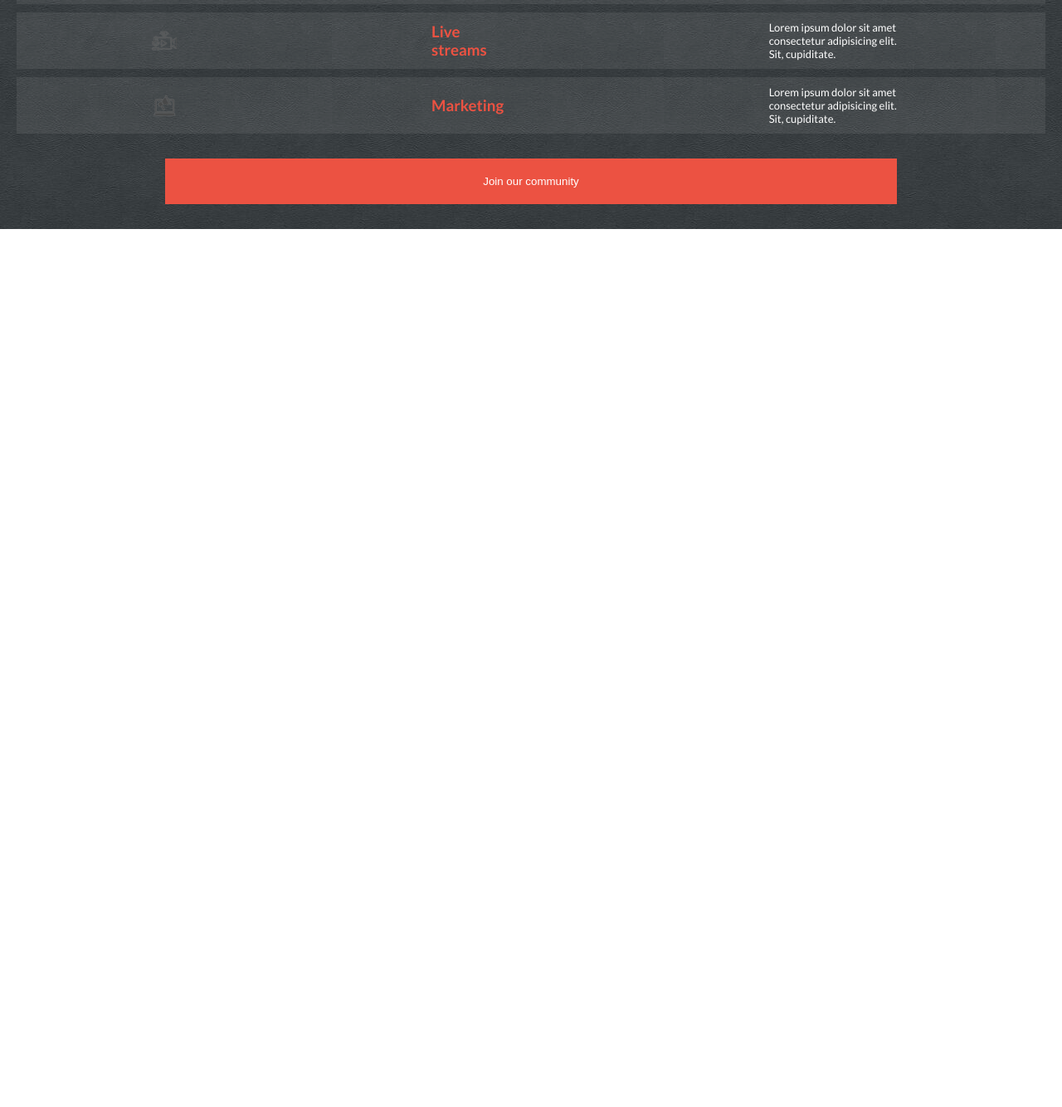
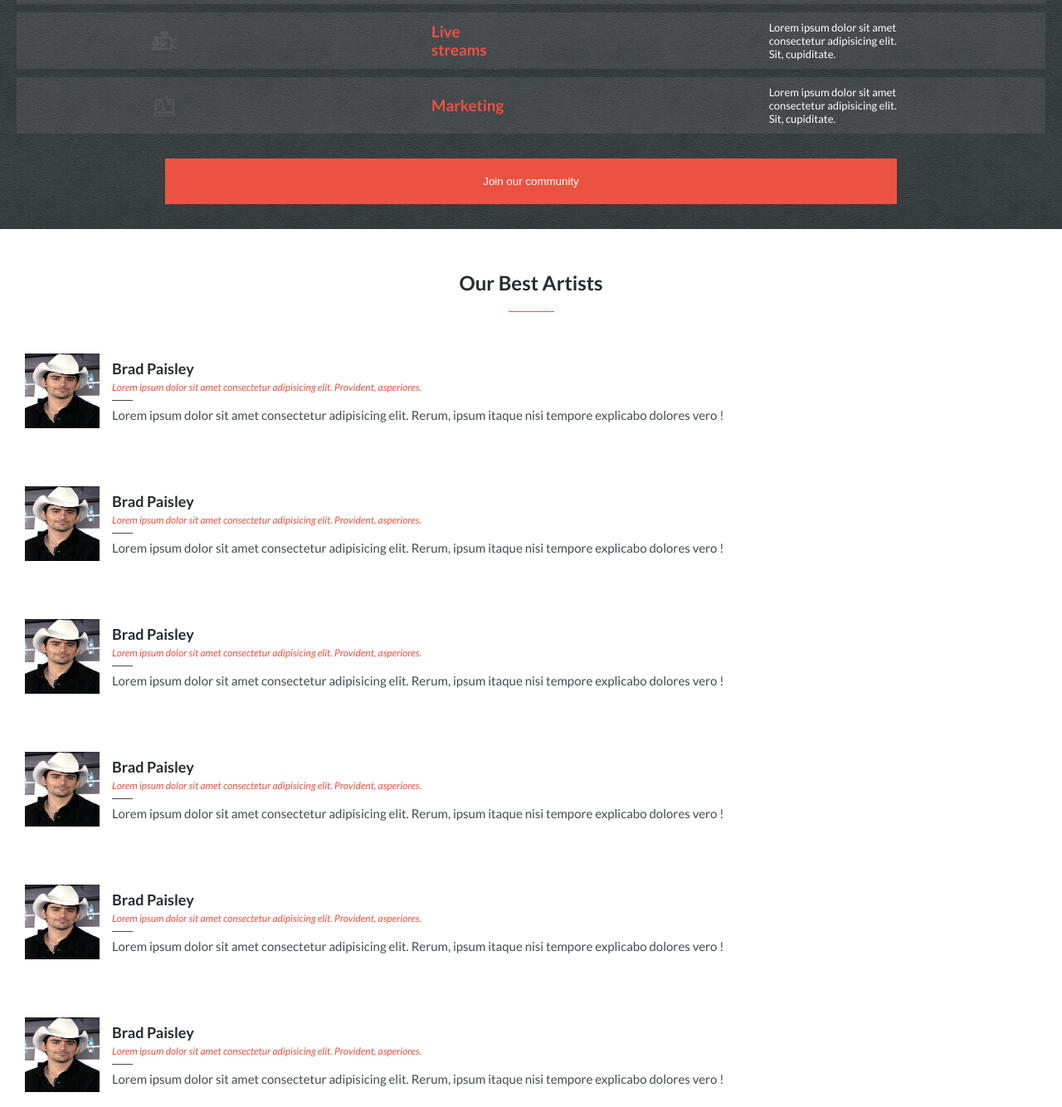
Before and after one commit to Samuellekpor/Koncert-project, a website: page index.html in a window 1280 px wide. Shown: the part 977-2311 px from the top of the page at 83% size. Before the commit the page ends 1253 px from the top, so only its background shows below. Drawn offline with Linux system fonts and the light colour scheme.

Commit message:
Create our artists section

```diff
--- a/index.html
+++ b/index.html
@@ -66,5 +66,66 @@
       <button class="button">Join our community</button>
   </section>
 
+  <section class="our-artists">
+    <h2 class="artists-title">Our Best Artists</h2>
+    <span class="separator"></span>
+    <div class="artists">
+      <div class="artist">
+        <img src="images/Brad-Paisley.jpg" alt="" class="artist-image">
+        <div class="artist-description">
+          <h3 class="artist-name">Brad Paisley</h3>
+          <small class="job-desc">Lorem ipsum dolor sit amet consectetur adipisicing elit. Provident, asperiores.</small>
+          <span class="separator2"></span>
+          <p class="artist-desc">Lorem ipsum dolor sit amet consectetur adipisicing elit. Rerum, ipsum itaque nisi tempore explicabo dolores vero !</p>
+        </div>
+      </div>
+      <div class="artist">
+        <img src="images/Brad-Paisley.jpg" alt="" class="artist-image">
+        <div class="artist-description">
+          <h3 class="artist-name">Brad Paisley</h3>
+          <small class="job-desc">Lorem ipsum dolor sit amet consectetur adipisicing elit. Provident, asperiores.</small>
+          <span class="separator2"></span>
+          <p class="artist-desc">Lorem ipsum dolor sit amet consectetur adipisicing elit. Rerum, ipsum itaque nisi tempore explicabo dolores vero !</p>
+        </div>
+      </div>
+      <div class="artist">
+        <img src="images/Brad-Paisley.jpg" alt="" class="artist-image">
+        <div class="artist-description">
+          <h3 class="artist-name">Brad Paisley</h3>
+          <small class="job-desc">Lorem ipsum dolor sit amet consectetur adipisicing elit. Provident, asperiores.</small>
+          <span class="separator2"></span>
+          <p class="artist-desc">Lorem ipsum dolor sit amet consectetur adipisicing elit. Rerum, ipsum itaque nisi tempore explicabo dolores vero !</p>
+        </div>
+      </div>
+      <div class="artist">
+        <img src="images/Brad-Paisley.jpg" alt="" class="artist-image">
+        <div class="artist-description">
+          <h3 class="artist-name">Brad Paisley</h3>
+          <small class="job-desc">Lorem ipsum dolor sit amet consectetur adipisicing elit. Provident, asperiores.</small>
+          <span class="separator2"></span>
+          <p class="artist-desc">Lorem ipsum dolor sit amet consectetur adipisicing elit. Rerum, ipsum itaque nisi tempore explicabo dolores vero !</p>
+        </div>
+      </div>
+      <div class="artist">
+        <img src="images/Brad-Paisley.jpg" alt="" class="artist-image">
+        <div class="artist-description">
+          <h3 class="artist-name">Brad Paisley</h3>
+          <small class="job-desc">Lorem ipsum dolor sit amet consectetur adipisicing elit. Provident, asperiores.</small>
+          <span class="separator2"></span>
+          <p class="artist-desc">Lorem ipsum dolor sit amet consectetur adipisicing elit. Rerum, ipsum itaque nisi tempore explicabo dolores vero !</p>
+        </div>
+      </div>
+      <div class="artist">
+        <img src="images/Brad-Paisley.jpg" alt="" class="artist-image">
+        <div class="artist-description">
+          <h3 class="artist-name">Brad Paisley</h3>
+          <small class="job-desc">Lorem ipsum dolor sit amet consectetur adipisicing elit. Provident, asperiores.</small>
+          <span class="separator2"></span>
+          <p class="artist-desc">Lorem ipsum dolor sit amet consectetur adipisicing elit. Rerum, ipsum itaque nisi tempore explicabo dolores vero !</p>
+        </div>
+      </div>
+    </div>
+  </section>
+
 </body>
 </html>
--- a/style.css
+++ b/style.css
@@ -136,3 +136,52 @@ body {
   margin: 20px 15%;
   border: 0;
 }
+
+.artists {
+  display: grid;
+  grid-gap: 20px;
+  padding: 15px;
+}
+
+.artists-title {
+  text-align: center;
+  color: #272a31;
+  margin-top: 50px;
+
+}
+
+.artist {
+  display: flex;
+  margin-bottom: 20px;
+  align-items: center;
+}
+
+.artist-image {
+  width: 90px;
+  height: 90px;
+  margin: 15px;
+}
+
+.separator2 {
+  background-color: #444953;
+  height: 1px;
+  width: 25px;
+  display: block;
+  margin: 8px 0;
+}
+
+.artist-name {
+  font-size: 18px;
+  color: #272a31;
+}
+
+.job-desc {
+  color: #ec5242;
+  font-style: italic;
+  font-size: 12px;
+}
+
+.artist-desc {
+  font-size: 15px;
+  color: #444953;
+}
```
Also changed, not shown: images/Brad-Paisley.jpg (added), images/Grey-Haas.jpg (added), images/Luke-Bryan.jpg (added), images/Purple-beacon.jpg (added), images/The-27-Club.jpg (added), images/snaps-of-the-Beatles.png (added).
